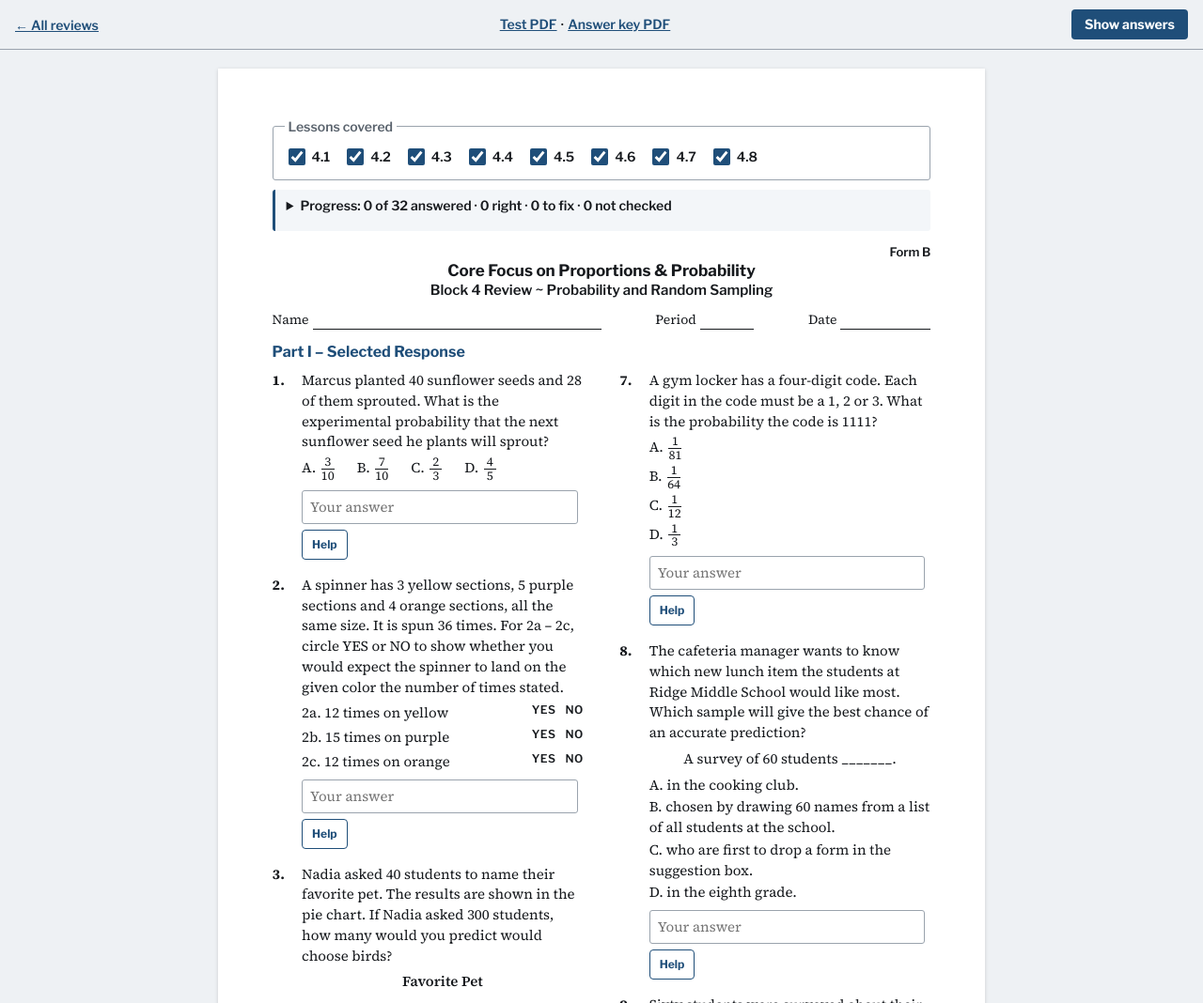
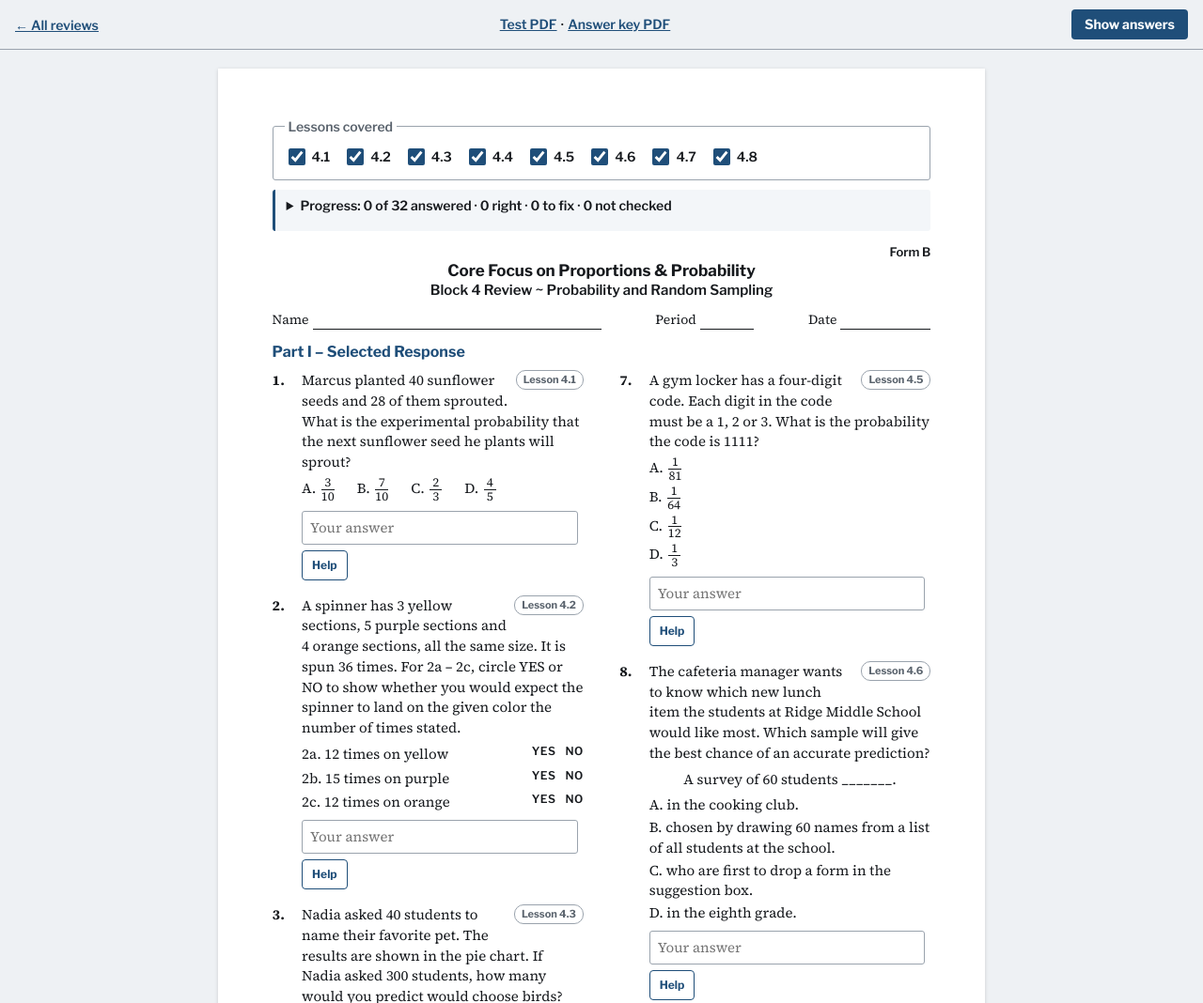
Before and after one commit to dreadjr/olson-5th-vocab, a website: page math/b4-form-b/index.html in a window 1280 px wide. Shown: the top 1068 px of the page at 94% size. Drawn offline with nearby package versions, Linux system fonts and the light colour scheme; no server answers.

Commit message:
feat(math): lesson chip on each question, linking to the lesson's student text
Co-Authored-By: Claude Opus 5.5 <noreply@anthropic.com>
Claude-Session: https://claude.ai/code/session_01HNzZ7eNeSa4C7HvnFF26k3

```diff
--- a/math/form.css
+++ b/math/form.css
@@ -116,7 +116,10 @@ body.show .work{min-height:0}
 .lessons legend{padding:0 4px;color:var(--muted)}
 .lessons label{display:inline-flex;align-items:center;gap:4px;min-height:32px;cursor:pointer}
 .lessons input{width:18px;height:18px;accent-color:var(--accent)}
-@media print{.helpbtn,.help,.answer,.progress,.mark,.lessons{display:none!important}}
+.lesson-chip{float:right;margin:0 0 4px 8px;padding:2px 7px;font:700 11px/1.4 var(--display);color:var(--muted);border:1px solid var(--rule);border-radius:10px;text-decoration:none;white-space:nowrap}
+a.lesson-chip:hover{color:var(--accent);border-color:var(--accent)}
+.lesson-chip:focus-visible{outline:3px solid var(--key);outline-offset:2px}
+@media print{.helpbtn,.help,.answer,.progress,.mark,.lessons,.lesson-chip{display:none!important}}
 .foot{display:flex;justify-content:space-between;flex-wrap:wrap;gap:6px;border-top:1px solid var(--rule);margin-top:18px;padding-top:6px;font-size:11px;color:var(--muted)}
 
 @page{size:letter;margin:.5in}
--- a/math/help.js
+++ b/math/help.js
@@ -45,10 +45,21 @@
       marks[id] = el('span', 'mark');
       (n || q).prepend(marks[id]);
       const host = q.classList.contains('task') ? q : q.lastElementChild;
+      host.prepend(lessonChip(entry.lesson));
       host.append(answerBox(id, host, q.classList.contains('task')));
       attach(host, id, entry);
     });
   });
+
+  // Small "Lesson 4.5" chip on each question, linking to that lesson's student text.
+  function lessonChip(n) {
+    const info = lessons[n] || {};
+    const text = info.links?.find((l) => l.label === 'Student text');
+    const chip = el(text ? 'a' : 'span', 'lesson-chip', `Lesson ${n}`);
+    if (text) { chip.href = text.url; chip.target = '_blank'; chip.rel = 'noopener'; }
+    chip.title = info.title ? `Lesson ${n}: ${info.title}${info.page ? `, p. ${info.page}` : ''}` : '';
+    return chip;
+  }
 
   // Summary and history at the top of the page.
   const panel = el('details', 'progress');
```
